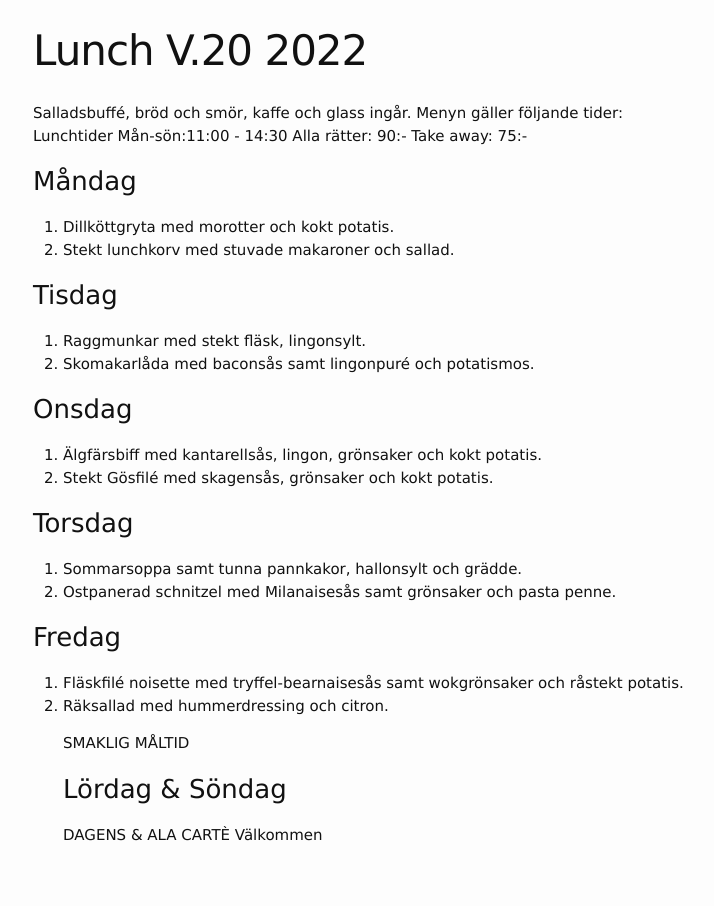
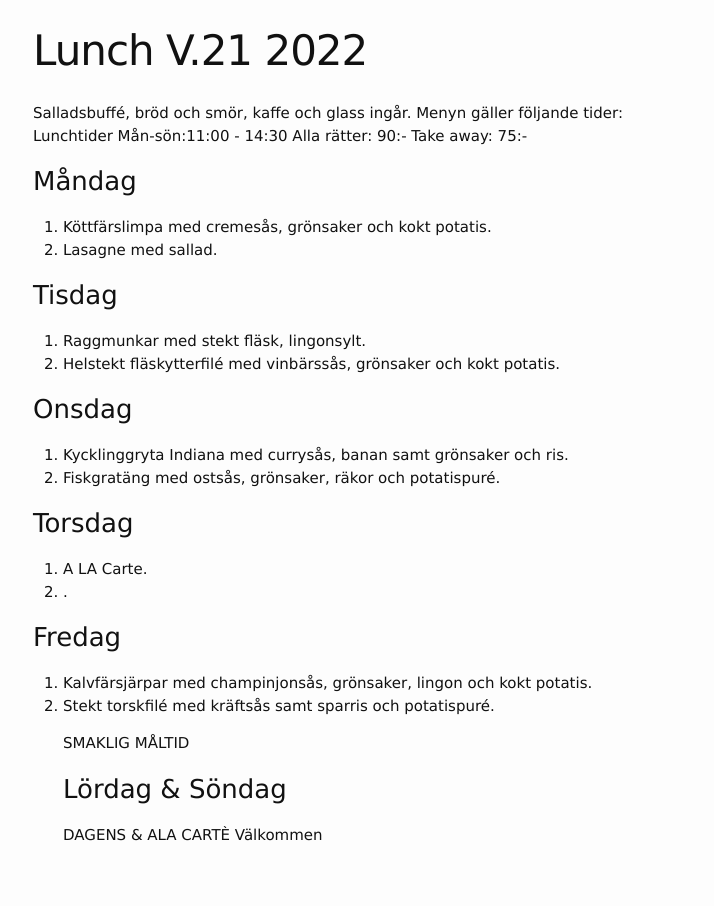
Before and after one commit to FarInn62/farinn62.github.io, a Jekyll site: the page built from lunch.md, in a window 1280 px wide. Shown: the whole page, without its empty margins (237-951 px from the left). Built offline with Jekyll 4.4.1, drawn with Linux system fonts in a browser that asks for light colours.

Commit message:
Update lunch.md

```diff
--- a/lunch.md
+++ b/lunch.md
@@ -1,6 +1,6 @@
 ---
 layout: foodmenu
-title: Lunch V.20  2022
+title: Lunch V.21  2022
 permalink: /lunch/
 published: true
 ---
@@ -10,24 +10,24 @@ Lunchtider  Mån-sön:11:00 - 14:30
 Alla rätter: 90:- Take away: 75:-
 
 ### Måndag
-1. Dillköttgryta med morotter och kokt potatis.
-2. Stekt lunchkorv med stuvade makaroner och sallad.
+1. Köttfärslimpa med cremesås, grönsaker och kokt potatis.
+2. Lasagne med sallad.
 
 ### Tisdag
 1. Raggmunkar med stekt fläsk, lingonsylt.
-2. Skomakarlåda med baconsås samt lingonpuré och potatismos.
+2. Helstekt fläskytterfilé med vinbärssås, grönsaker och kokt potatis.
 
 ### Onsdag
-1. Älgfärsbiff med kantarellsås, lingon, grönsaker och kokt potatis.
-2. Stekt Gösfilé med skagensås, grönsaker och kokt potatis.
+1. Kycklinggryta Indiana med currysås, banan samt grönsaker och ris.
+2. Fiskgratäng med ostsås, grönsaker, räkor och potatispuré.
 
 ### Torsdag
-1. Sommarsoppa samt tunna pannkakor, hallonsylt och grädde.
-2. Ostpanerad schnitzel med Milanaisesås samt grönsaker och pasta penne.
+1. A LA Carte.
+2. .
 
 ### Fredag
-1. Fläskfilé noisette med tryffel-bearnaisesås samt wokgrönsaker och råstekt potatis.
-2. Räksallad med hummerdressing och citron.
+1. Kalvfärsjärpar med champinjonsås, grönsaker, lingon och kokt potatis.
+2. Stekt torskfilé med kräftsås samt sparris och potatispuré.
 
    SMAKLIG MÅLTID
    ### Lördag & Söndag
```
